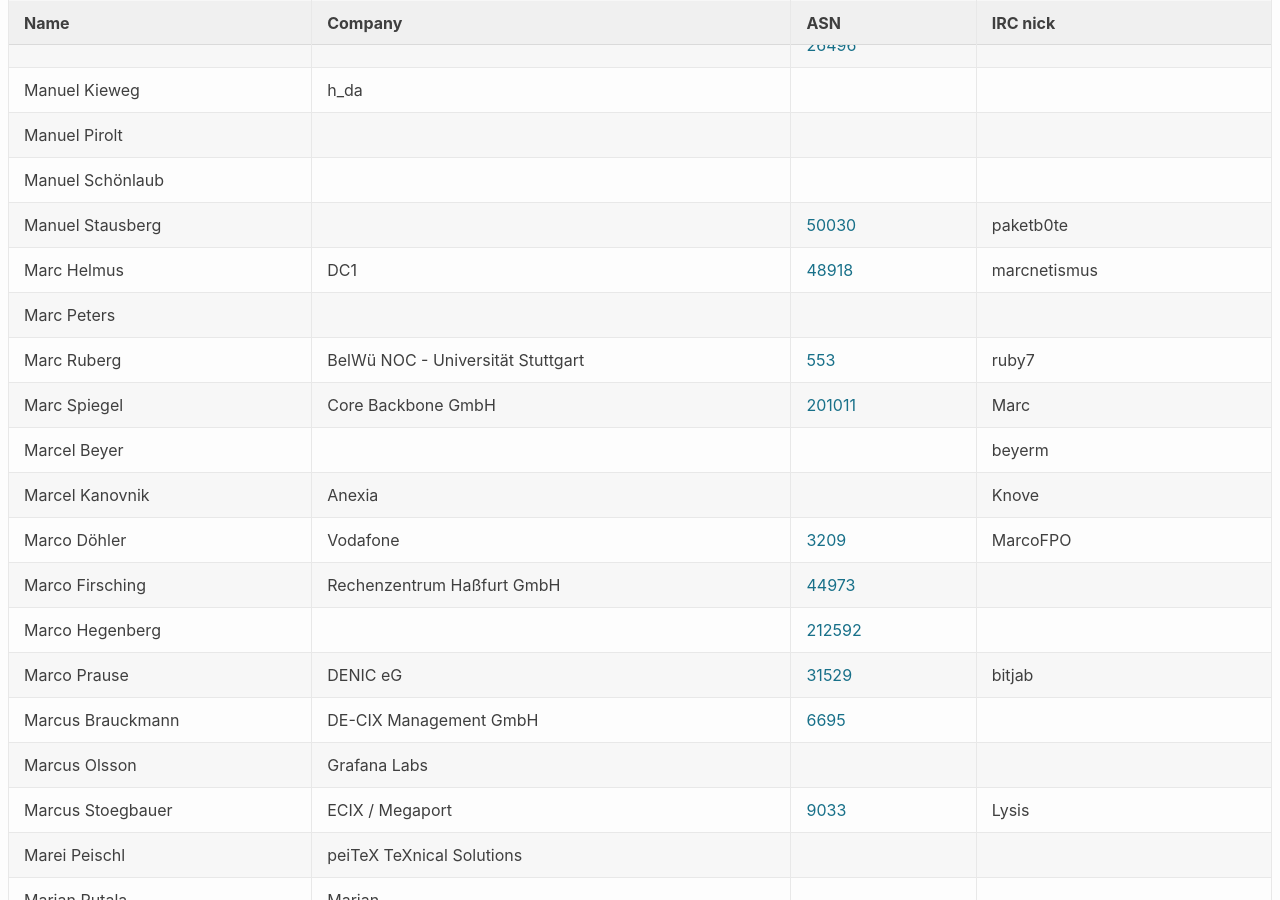
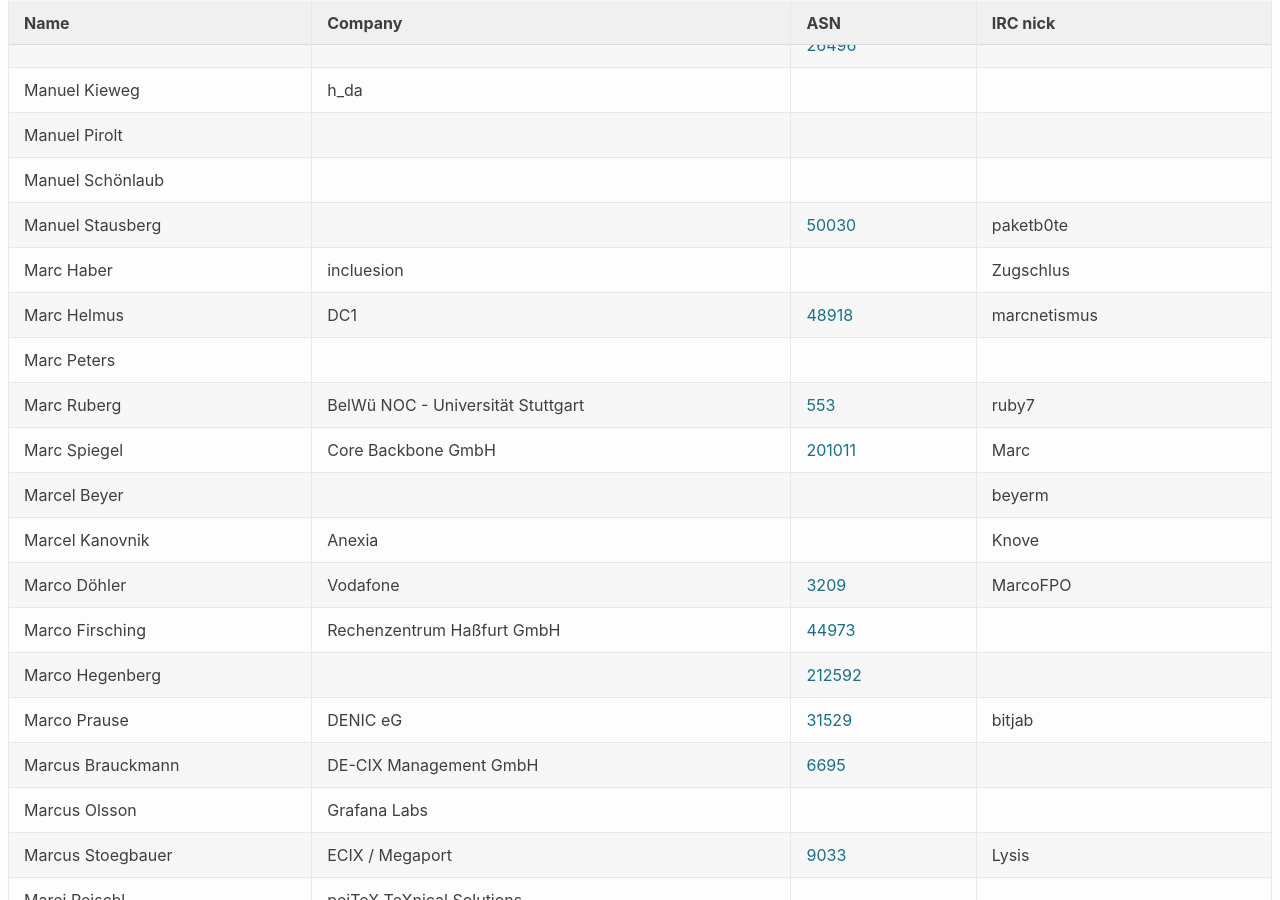
Before and after one commit to denog/pretix-attendeelist, a Jekyll site: the page built from index.markdown, in a window 1280 px wide and 900 px high, scrolled down 13960 px. Built offline with Jekyll 4.4.1, drawn with Linux system fonts in a browser that asks for light colours.

Commit message:
Latest data: Sun Nov  8 06:20:23 UTC 2020

```diff
--- a/_data/attendees.json
+++ b/_data/attendees.json
@@ -1800,6 +1800,12 @@
     "asn": null
   },
   {
+    "name": "Marc Haber",
+    "company": "incluesion",
+    "irc": "Zugschlus",
+    "asn": null
+  },
+  {
     "name": "Marc Helmus",
     "company": "DC1",
     "irc": "marcnetismus",
```
